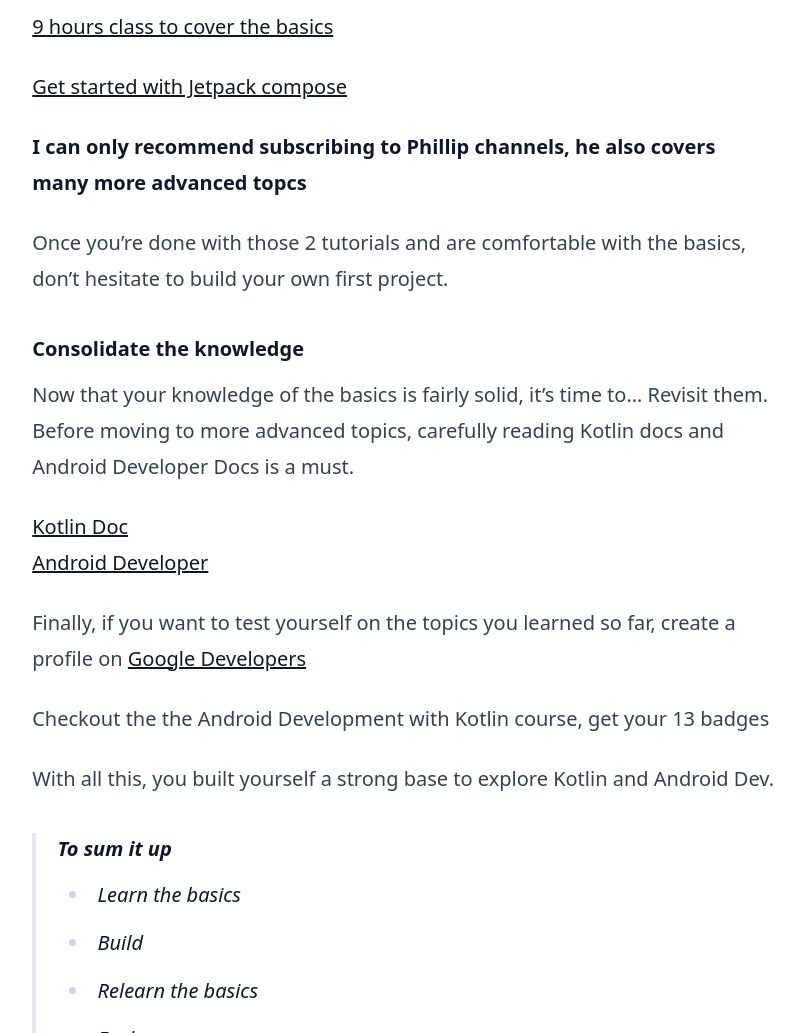
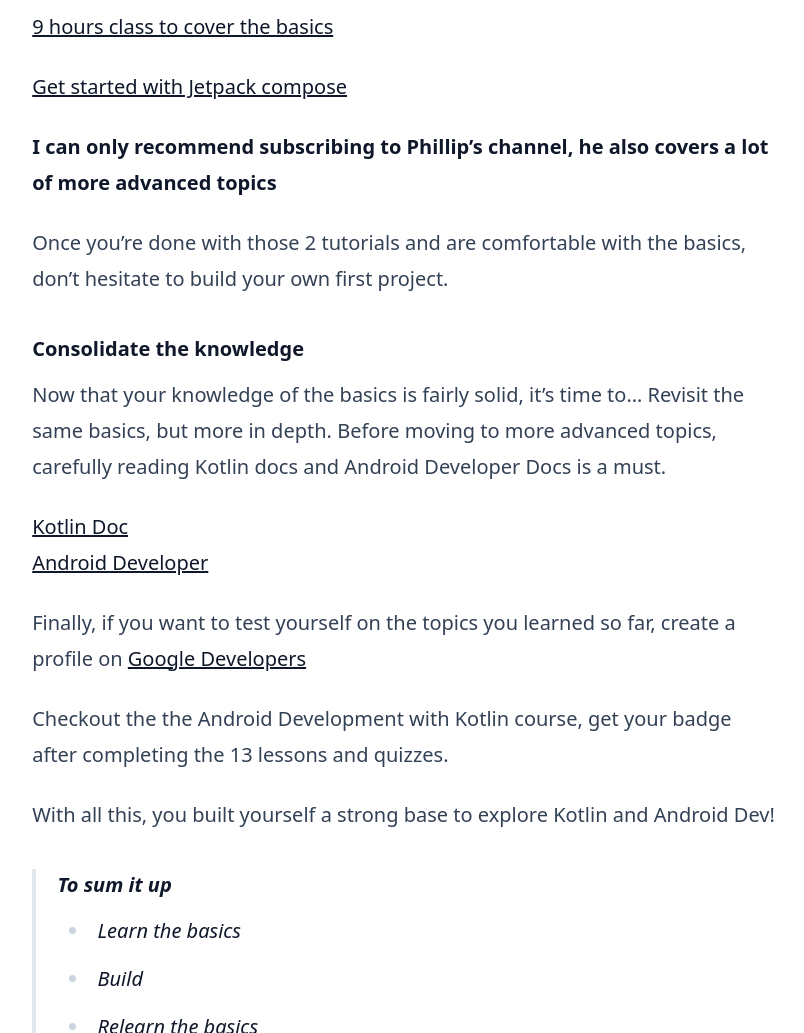
Before and after one commit to Peperito/my-blog, an Astro site: page /blog/learn-android-developement in a window 1280 px wide. Shown: the part 1360-2393 px from the top of the page, without its empty margins (236-1040 px from the left). Built offline with nearby package versions, Linux system fonts and the light colour scheme; Astro itself is replaced by a stand-in of ours.

Commit message:
"Corrected Android Blog Article"

```diff
--- a/src/pages/blog/learn-android-developement.md
+++ b/src/pages/blog/learn-android-developement.md
@@ -24,13 +24,13 @@
 
 **[Get started with Jetpack compose](https://www.youtube.com/watch?v=cDabx3SjuOY&list=PLQkwcJG4YTCSpJ2NLhDTHhi6XBNfk9WiC&ab_channel=PhilippLackner)**
 
-**I can only recommend subscribing to Phillip channels, he also covers many more advanced topcs**
+**I can only recommend subscribing to Phillip's channel, he also covers a lot of more advanced topics**
 
 Once you're done with those 2 tutorials and are comfortable with the basics, don't hesitate to build your own first project.
 
 #### Consolidate the knowledge
 
-Now that your knowledge of the basics is fairly solid, it's time to... Revisit them.
+Now that your knowledge of the basics is fairly solid, it's time to... Revisit the same basics, but more in depth.
 Before moving to more advanced topics, carefully reading Kotlin docs and Android Developer Docs is a must.
 
 **[Kotlin Doc](https://kotlinlang.org/docs/home.html)** <br/>
@@ -38,9 +38,9 @@
 
 Finally, if you want to test yourself on the topics you learned so far, create a profile on **[Google Developers](https://developers.google.com/)**
 
-Checkout the the Android Development with Kotlin course, get your 13 badges
+Checkout the the Android Development with Kotlin course, get your badge after completing the 13 lessons and quizzes.
 
-With all this, you built yourself a strong base to explore Kotlin and Android Dev.
+With all this, you built yourself a strong base to explore Kotlin and Android Dev!
 
 > #### To sum it up
 >
```
